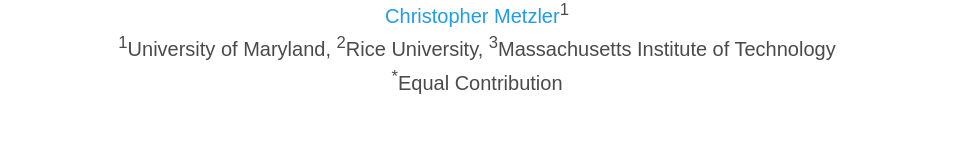
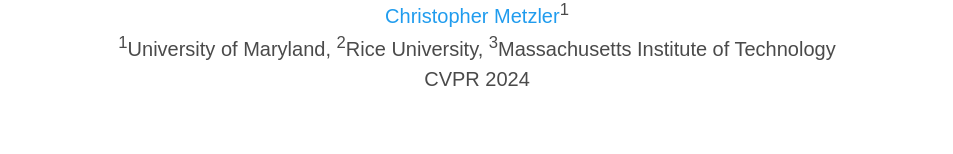
Before and after one commit to wavemo-2024/wavemo-2024.github.io, a plain HTML site: page index.html in a window 1280 px wide. Shown: the part 217-371 px from the top of the page, without its empty margins (163-1116 px from the left). Drawn offline with nearby package versions, Linux system fonts and the light colour scheme; some icons are missing; a web font is replaced by a local one.

Commit message:
Added CVPR 2024

```diff
--- a/index.html
+++ b/index.html
@@ -118,7 +118,9 @@
             <span class="author-block"><sup>3</sup>Massachusetts Institute of Technology</span>
           </div>
           <div class="is-size-5 publication-authors">
-            <span class="author-block"><sup>*</sup>Equal Contribution</span>
+            <span class="author-block">CVPR 2024</span>
+
+            <!-- <span class="author-block"><sup>*</sup>Equal Contribution</span> -->
           </div>
 
           <div class="column has-text-centered">
```
